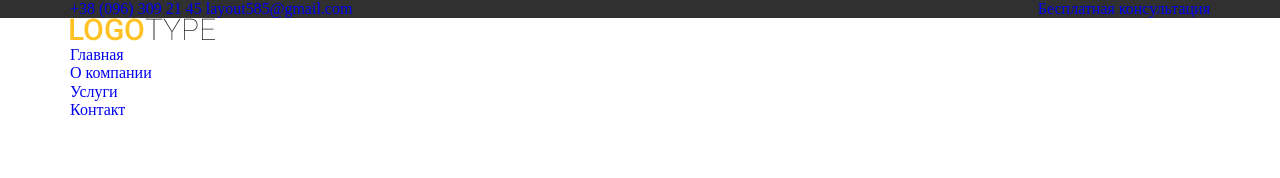
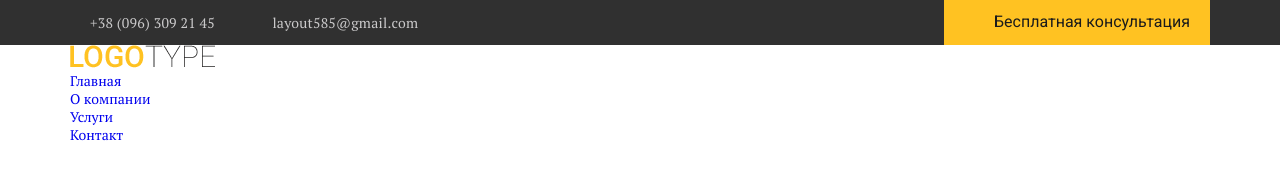
Before and after one commit to slumber-parties/business, a plain HTML site: page index.html in a window 1280 px wide. Drawn offline with Linux system fonts and the light colour scheme.

Commit message:
feat: add header

```diff
--- a/css/style.css
+++ b/css/style.css
@@ -16,10 +16,43 @@ li {
   margin: 0 auto;
   padding: 0 15px;
 }
-
+body {
+  /* font-family: "Roboto", sans-serif;*/
+  font-weight: 400;
+  font-size: 14px;
+  line-height: 18px;
+  color: #5e5e5e;
+}
+.header {
+  font-family: "PT Serif", serif;
+}
 .header__top {
   background-color: #303030;
 }
 .header__btn {
   float: right;
+  line-height: 36px;
+  font-size: 16px;
+  font-family: "Roboto", sans-serif;
+  color: #1b1b1b;
+  background-color: #ffc222;
+  padding: 4px 20px 5px 50px;
 }
+.header__email,
+.header__tel {
+  letter-spacing: 0.25px;
+  color: #cbcacb;
+  line-height: 45px;
+}
+.header__email {
+  padding-left: 24px;
+}
+.header__tel {
+  padding-left: 20px;
+  padding-right: 30px;
+}
+.header__contacts::after {
+  content: "";
+  clear: both;
+  display: block;
+}
--- a/index.html
+++ b/index.html
@@ -6,15 +6,23 @@
     <meta name="viewport" content="width=device-width, initial-scale=1.0" />
     <title>Company</title>
     <link rel="stylesheet" href="css/normalize.css" />
+    <link rel="preconnect" href="https://fonts.googleapis.com" />
+    <link rel="preconnect" href="https://fonts.gstatic.com" crossorigin />
+    <link
+      href="https://fonts.googleapis.com/css2?family=PT+Serif:wght@400;700&family=Roboto:wght@400;500&display=swap"
+      rel="stylesheet"
+    />
     <link rel="stylesheet" href="css/style.css" />
   </head>
   <body>
     <header class="header">
       <div class="header__top">
         <div class="container">
-          <a class="header__tel" href="#">+38 (096) 309 21 45 </a>
-          <a class="header__email" href="#">layout585@gmail.com</a>
-          <a class="header__btn" href="#">Бесплатная консультация</a>
+          <div class="header__contacts">
+            <a class="header__tel" href="#">+38 (096) 309 21 45 </a>
+            <a class="header__email" href="#">layout585@gmail.com</a>
+            <a class="header__btn" href="#">Бесплатная консультация</a>
+          </div>
         </div>
       </div>
       <div class="header__content">
```
